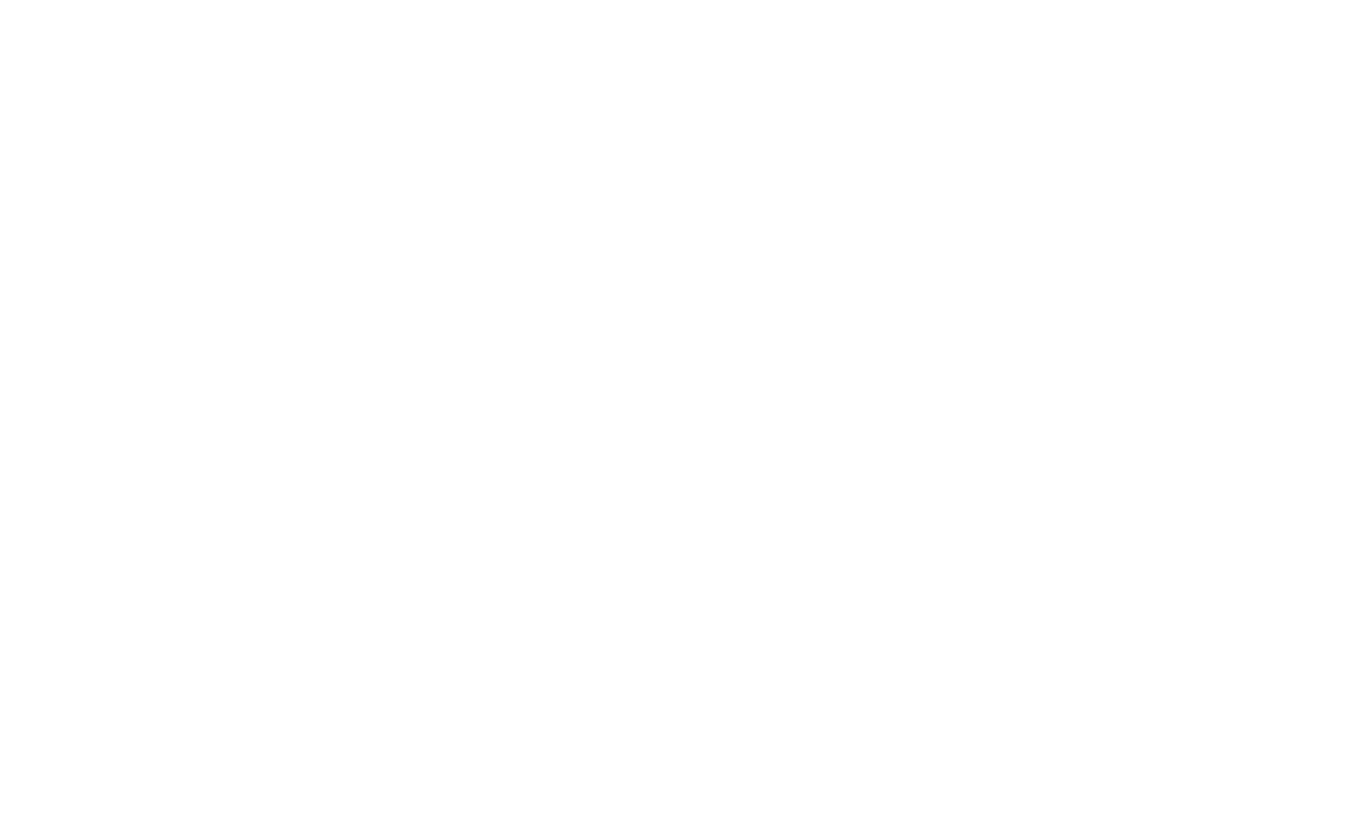
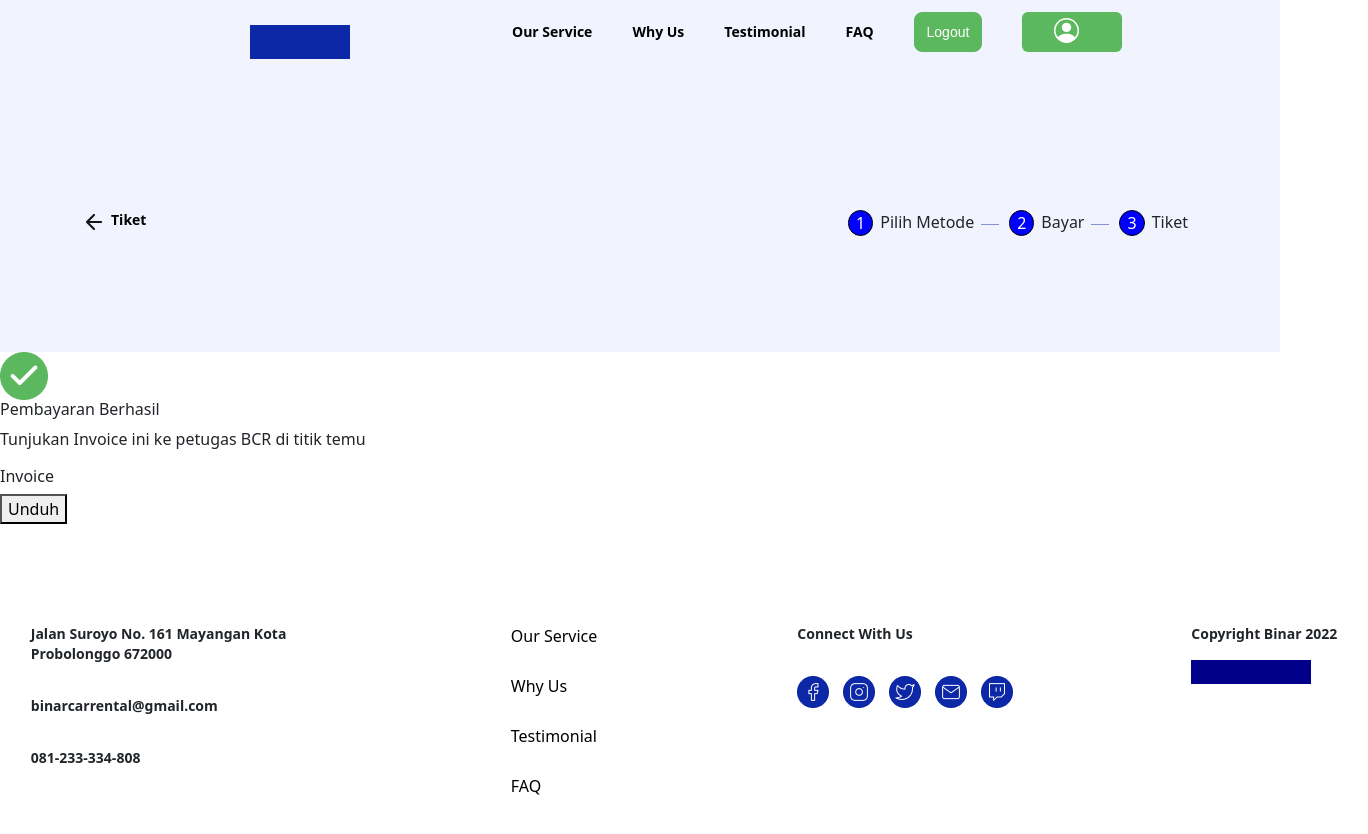
Before and after one commit to galihandrii/platinum-challenge, a React (Create React App) app: page /tiket/1 in a window 1280 px wide. Before the commit this address had no page. Shown: the top 834 px of the page, 1368 px wide, since content can reach past the window. Before the commit the page ends 800 px from the top, so only its background shows below. Built offline with nearby package versions, Linux system fonts and the light colour scheme; no server answers; sample sign-in values are in the browser's storage.

Commit message:
add tiket page

```diff
--- a/src/App.js
+++ b/src/App.js
@@ -9,6 +9,7 @@ import Register from './pages/Register';
 import Login from './pages/Login';
 import PaymentForm from './pages/PaymentForm';
 import PaymentCompleted from './pages/PaymentCompleted'
+import Tiket from './pages/Tiket';
 
 
 
@@ -21,8 +22,9 @@ function App() {
       <Route path='/Register' element={<Register/>}/>
       <Route path='/login' element={<Login/>}/>
       <Route element={<ProtectedRoute/>}>
-        <Route path='payment-form/:id' element={<PaymentForm />} />
+        <Route path='/payment-form/:id' element={<PaymentForm />} />
         <Route path='/payment-completed/:id' element={<PaymentCompleted />} />
+        <Route path='/tiket/:id' element={<Tiket/>}/>
      </Route>
     </Routes>
 
--- a/src/pages/PaymentCompleted.js
+++ b/src/pages/PaymentCompleted.js
@@ -126,9 +126,14 @@ const PaymentCompleted = (props) => {
             .put(`https://bootcamp-rent-cars.herokuapp.com/customer/order/${id}/slip`,formData, configurasi)
             .then((res) => {
                 console.log(res)
-                navigate(`/Payment-tiket/${res.data.id}`)
+                navigate(`/tiket/${res.data.id}`)
             })
             .catch((err) => console.log(err))
+      }
+
+
+      const handleBack = () => {
+         return navigate(-1);
       }
 
   return (
@@ -139,8 +144,8 @@ const PaymentCompleted = (props) => {
                         <div className='container'>
                             <div className='wrapper-detail-payment'>
                                 <div className='wrapper-pembayaran-right'>
-                                    <img src={BackSign} />
-                                    <a href='/cari-mobil' className='button-back'>BCA Transfer</a>
+                                    <img onClick={handleBack} src={BackSign} />
+                                    <a onClick={handleBack} href='#' className='button-back'>BCA Transfer</a>
                                 </div>
                                 <div className='wrapper-pembayaran-left'>
                                 <div className='method-payment'>
--- a/src/pages/PaymentForm.js
+++ b/src/pages/PaymentForm.js
@@ -51,6 +51,10 @@ const PaymentForm = (props) => {
           handleOrderId()
         },[])
 
+        const handleBack = () => {
+          return navigate(-1);
+       }
+
   return (
     <>
     <Navbar />
@@ -63,7 +67,7 @@ const PaymentForm = (props) => {
             <div className='wrapper-detail-payment'>
                 <div className='wrapper-pembayaran-right'>
                     <img src={BackSign} />
-                    <a href='/Carimobil' className='button-back'>Pembayaran</a>
+                    <a href='#'onClick={handleBack} className='button-back'>Pembayaran</a>
                 </div>
                 <div className='wrapper-pembayaran-left'>
                   <div className='method-payment'>
--- /dev/null
+++ b/src/pages/Tiket.js
@@ -0,0 +1,110 @@
+import Footer from "../components/Footer";
+import Navbar from "../components/Navbar";
+import "./Tiket.css"
+import Rectangle36 from '../assets/Rectangle_36.jpg';
+import BackSign from '../assets/fi_arrow-left.png';
+import success from '../assets/success.png';
+import { useNavigate, useParams } from "react-router-dom";
+import { useState, useEffect } from "react";
+import axios from "axios";
+
+
+
+const Tiket = () => {
+const [tiket, setTiket] = useState({});
+const navigate = useNavigate()
+const {id} = useParams()
+
+
+
+
+const handleBack = () => {
+    return  navigate(-1)
+}
+
+const handleOrderId = async() => {
+    const token = localStorage.getItem("token")
+    const config = {
+        headers: {
+            access_token: token
+        },
+    }
+
+    try {
+        const res = await axios.get(`https://bootcamp-rent-cars.herokuapp.com/customer/order/${id}`,config)
+        console.log(res.data)
+         setTiket(res.data);
+    } catch (error) {
+        console.log(error.message);
+    }
+  }
+
+    useEffect(() => {
+      handleOrderId()
+    },[])
+
+
+    return (
+        <div>
+            <Navbar/>
+            <div className='main-wrapper'>
+                        <div className='container'>
+                            <div className='wrapper-detail-payment'>
+                                <div className='wrapper-pembayaran-right'>
+                                    <img onClick={handleBack} src={BackSign} />
+                                    <a onClick={handleBack} href='#' className='button-back'>Tiket</a>
+                                </div>
+                                <div className='wrapper-pembayaran-left'>
+                                <div className='method-payment'>
+                                    <p className='payment-step-1'>1</p>
+                                    <p>Pilih Metode</p>
+                                    <img src={Rectangle36} />
+                                </div>
+                                <div className='method-payment'>
+                                    <p className='payment-step-1'>2</p>
+                                    <p>Bayar</p>
+                                    <img src={Rectangle36} />
+                                </div>
+                                <div className='method-payment'>
+                                    <p className='payment-step-1'>3</p>
+                                    <p>Tiket</p>
+                                </div>
+                                </div>
+                            </div>
+                            <div className='order-id'>
+                                {
+                                    Object.entries(tiket).length ? (
+                                        <p className='order-number'>Order Id: {tiket.id}</p>
+                                    ) : null
+                                }
+                            </div>
+                        </div>
+                    </div>
+
+
+
+                    <div className="invoice">
+                        <div className="invoice-berhasil">
+                            <div><img src={success}/></div>
+                            <div>
+                            <h6>Pembayaran Berhasil</h6>
+                            <p>Tunjukan Invoice ini ke petugas BCR di titik temu</p>
+                            </div>
+                        </div>
+                        <div className="invoice-unduh">
+                            <div className="invoice-unduh-top">
+                                <div><h6>Invoice</h6></div>
+                                <div><button>Unduh</button></div>
+                            </div>
+                            <div className="invoice-unduh-bottom">
+
+                            </div>
+                        </div>
+                    </div>
+
+            <Footer/>
+        </div>
+    )
+}
+
+export default Tiket;
```
Also changed, not shown: src/pages/Tiket.css (added).
